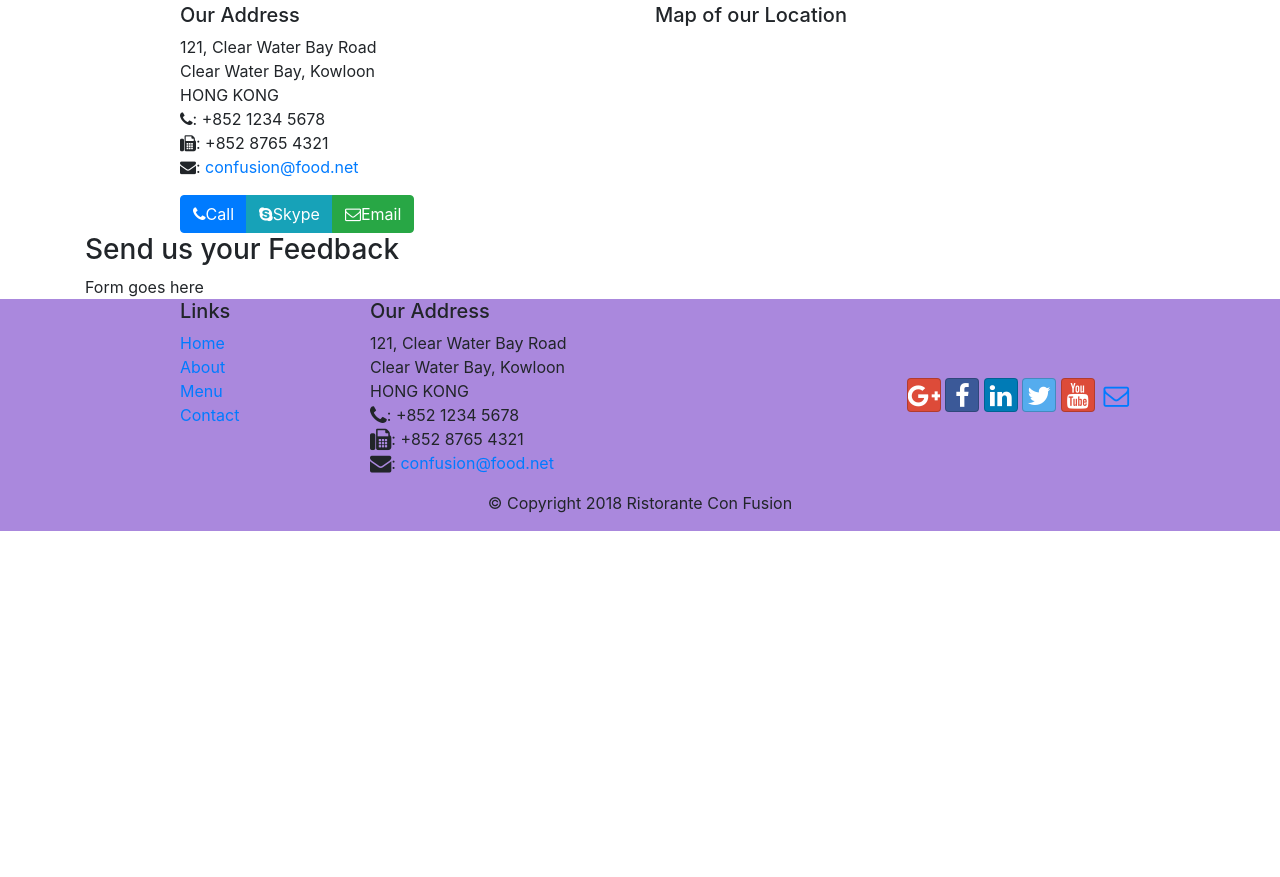
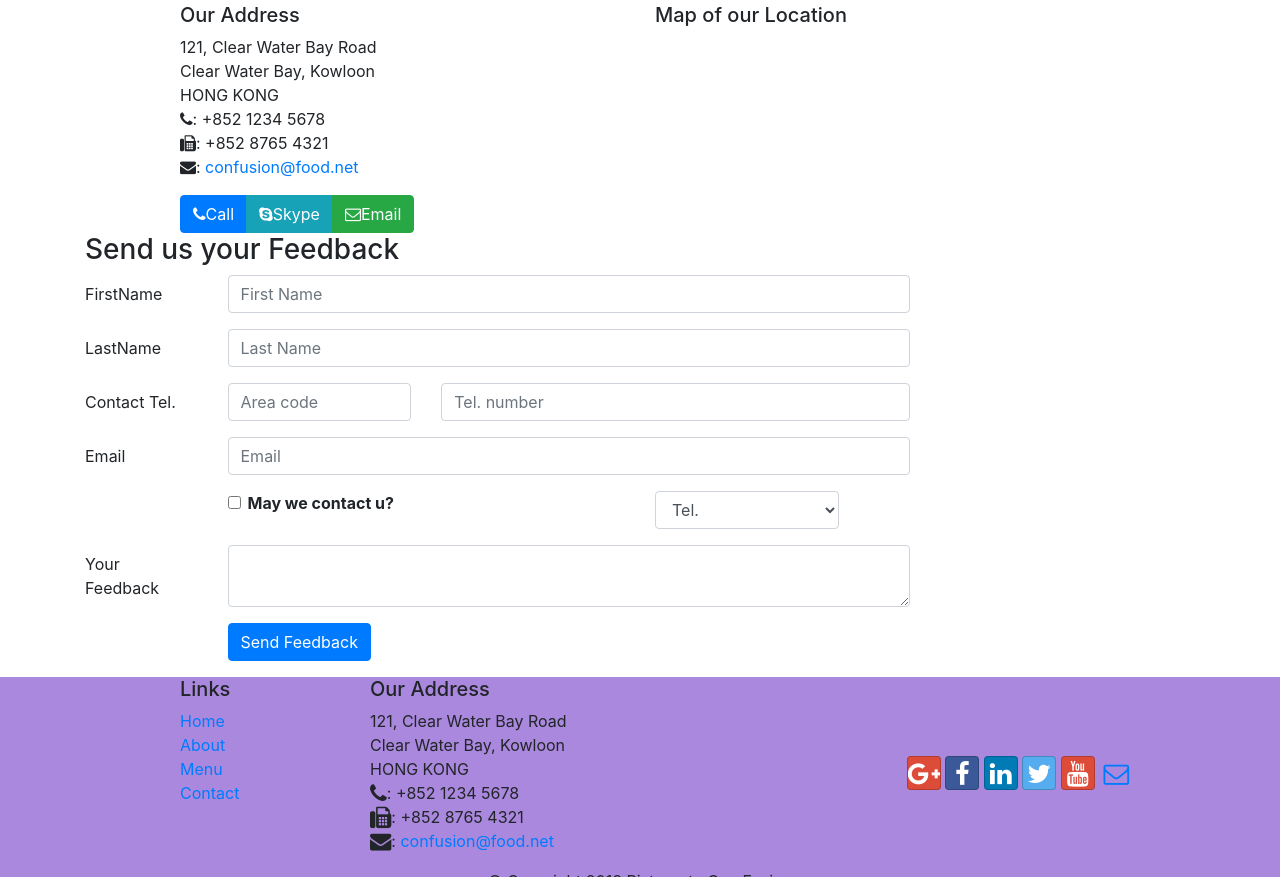
Before and after one commit to DipuKP2001/coursera_bootstrap, a website: page contactus.html in a window 1280 px wide. Shown: the part 473-1350 px from the top of the page. Before the commit the page ends 1004 px from the top, so only its background shows below. Drawn offline with nearby package versions, Linux system fonts and the light colour scheme.

Commit message:
updated contactus.html with buttons

```diff
--- a/contactus.html
+++ b/contactus.html
@@ -92,7 +92,63 @@
                 <h3>Send us your Feedback</h3>
             </div>
             <div class="col-12 col-md-9 ">
-                Form goes here
+                <form>
+                    <div class="form-group row">
+                        <label for="firstname" class="col-md-2 col-form-label">FirstName</label>
+                        <div class="col-md-10">
+                            <input type="text" class="form-control" id="firstname" name="firstname" placeholder="First Name">
+                        </div>
+                    </div>
+                    <div class="form-group row">
+                        <label for="lastname" class="col-md-2 col-form-label">LastName</label>
+                        <div class="col-md-10">
+                            <input type="text" class="form-control" id="lastname" name="lastname" placeholder="Last Name">
+                        </div>
+                    </div>
+
+                    <div class="form-group row">
+                        <label for="telnum" class="col-12 col-md-2 col-form-label">Contact Tel.</label>
+                        <div class="col-5 col-md-3">
+                            <input type="tel" class="form-control" id="areacode" name="areacode" placeholder="Area code">
+                        </div>
+                        <div class="col-7 col-md-7">
+                            <input type="tel" class="form-control" id="telnum" name="telnum" placeholder="Tel. number">
+                        </div>
+                    </div>
+                    <div class="form-group row">
+                        <label for="emailid" class="col-md-2 col-form-label">Email</label>
+                        <div class="col-md-10">
+                            <input type="text" class="form-control" id="emailid" name="emailid" placeholder="Email">
+                        </div>
+                    </div>
+                    <div class="form-group row">
+                        <div class="col-md-6 offset-md-2">
+                            <div class="form-check">
+                                <input type="checkbox" class="form-check-input" name="approve" id="approve" value="">
+                                <label for="approve" class="form-check-label">
+                                    <strong>May we contact u?</strong>
+                                </label>
+                            </div>
+                        </div>
+                        <div class="col-md-3">
+                            <select class="form-control">
+                                <option>Tel.</option>
+                                <option>Email</option>
+                            </select>
+                        </div>
+                    </div>
+                    <div class="form-group row">
+                        <label for="feedback" class="col-md-2 col-form-label">Your Feedback</label>
+                        <div class="col-md-10">
+                            <textarea class="form-control" id="feedback" name="feedback" cols="10" rows="0"></textarea>
+                        </div>
+                    </div>
+                    <div class="form-group row">
+                        <div class="offset-md-2 col-md-10">
+                            <button type="submit" class="btn btn-primary">Send Feedback</button>
+                        </div>
+                    </div>
+                </form>
             </div>
             <div class="col-12 col-md ">
             </div>
```
